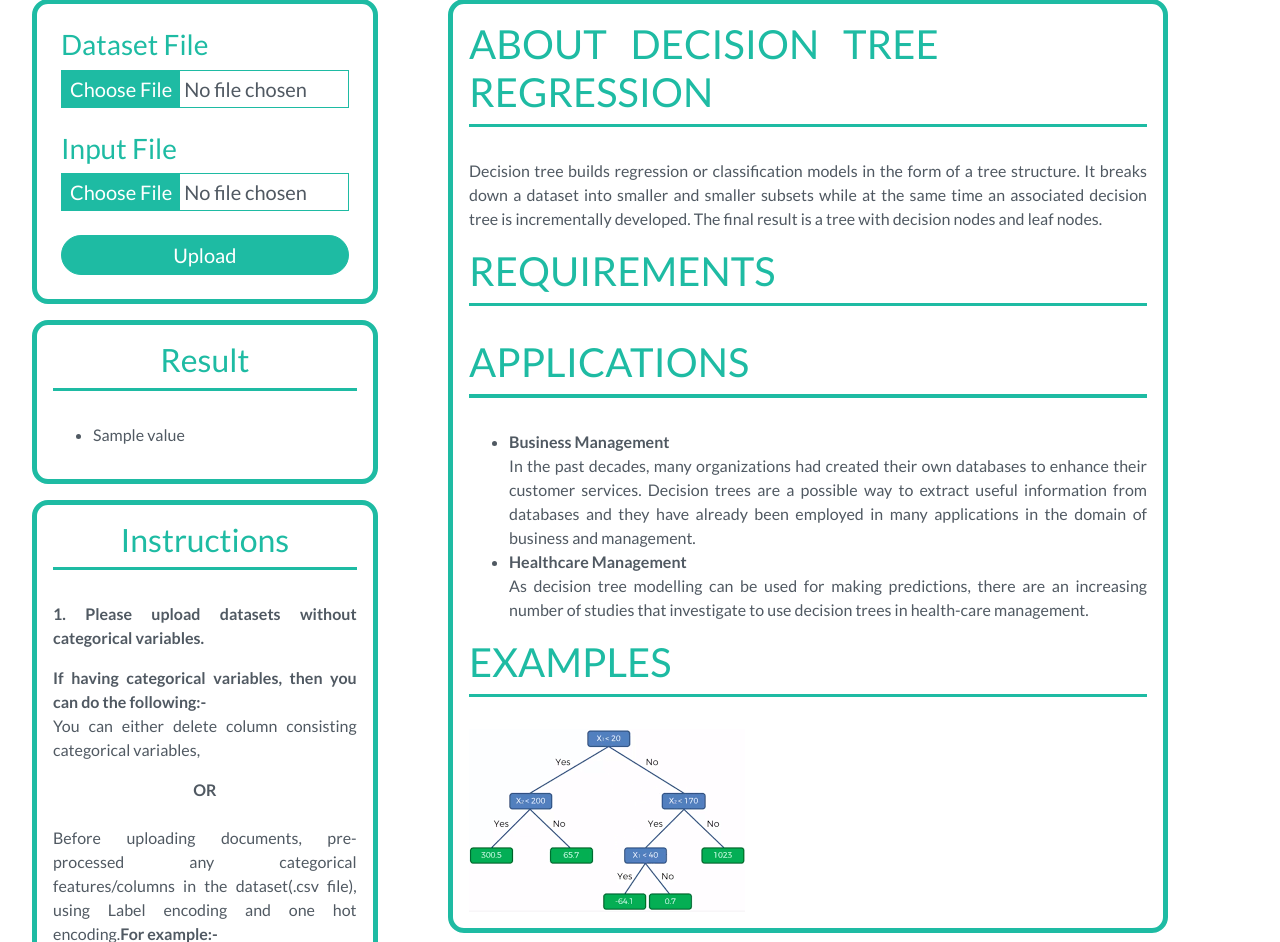
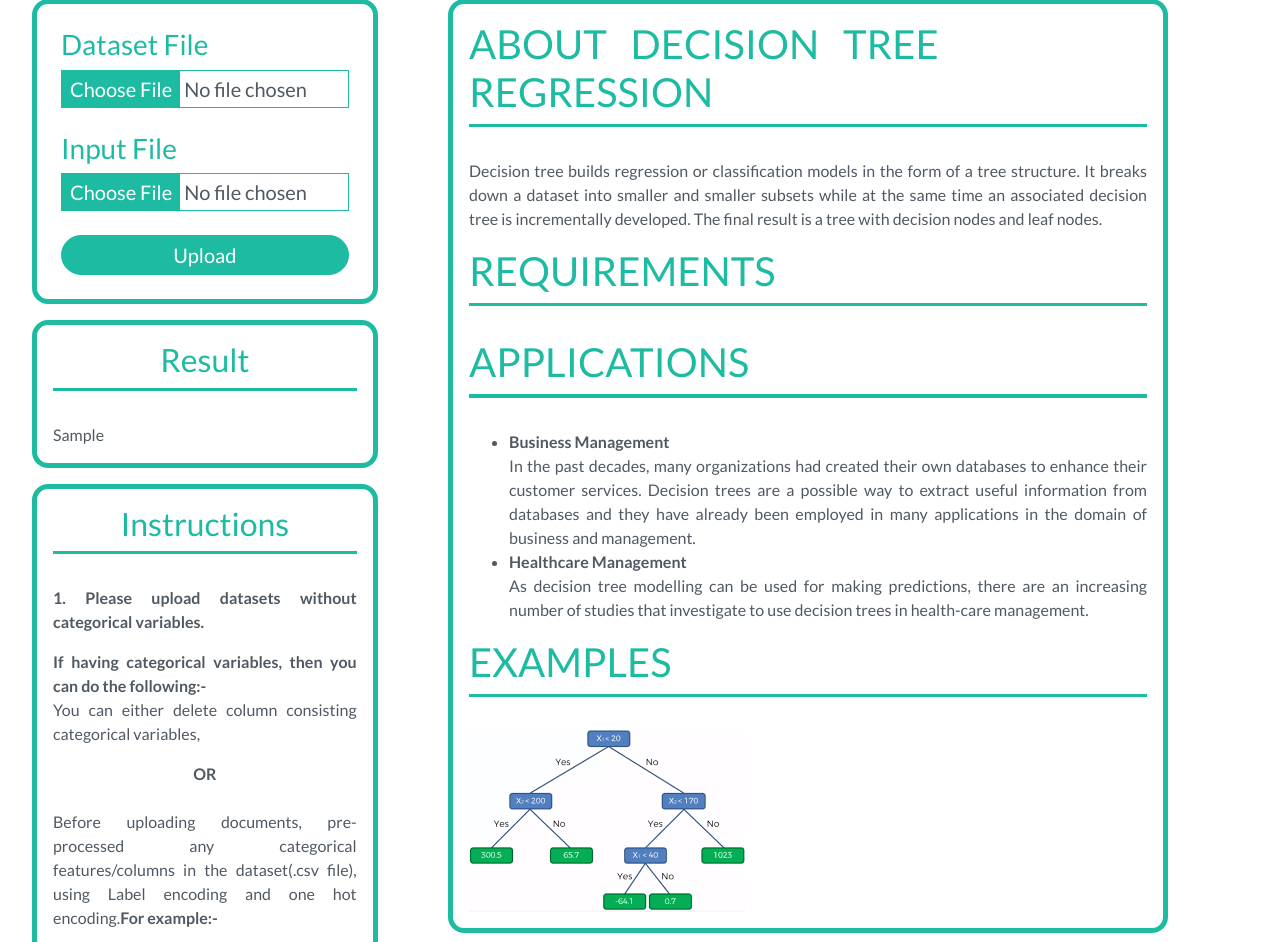
Before and after one commit to kartikeyahl/mlmodeller_blog, a Django app: template regression/templates/Regression/Sub-Categories/Decision Tree Regression.html in a window 1280 px wide. Shown: the part 593-1535 px from the top of the page. Run offline with Django 3.2, Linux system fonts and the light colour scheme; the template is opened without the code that fills it: most values are stand-ins (such as "Sample title", 1, 10 or a date in 2020); some libraries are stand-ins or nearby versions.

Commit message:
Update Decision Tree Regression.html

```diff
--- a/regression/templates/Regression/Sub-Categories/Decision Tree Regression.html
+++ b/regression/templates/Regression/Sub-Categories/Decision Tree Regression.html
@@ -36,11 +36,7 @@
 					<h2 class="text-center">Result</h2>
 					<div class="description-underline"></div>
 					<p></p>
-					<ul>
-						{% for value in result %}
-							<li>{{value}}</li>
-						{% endfor %}
-						</ul>
+					{{df}}
 
 
 				</div>
```
